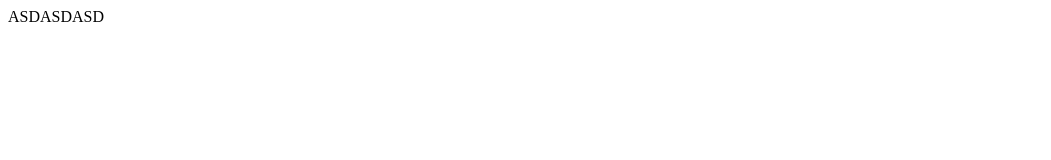
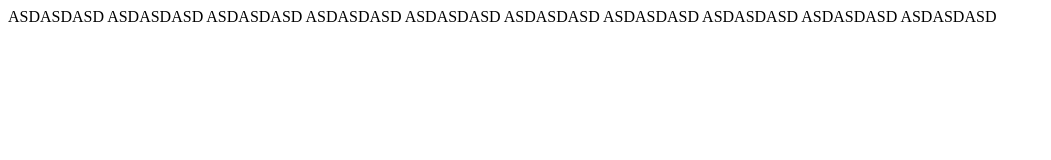
Before and after one commit to ararathakobyan95/test, a plain HTML site: page index.html in a window 1280 px wide. Shown: the whole page, without its empty margins (0-1051 px from the left). Drawn offline with Linux system fonts and the light colour scheme.

Commit message:
added fngyul

```diff
--- a/index.html
+++ b/index.html
@@ -1 +1,10 @@
 <a>ASDASDASD</a>
+<a>ASDASDASD</a>
+<a>ASDASDASD</a>
+<a>ASDASDASD</a>
+<a>ASDASDASD</a>
+<a>ASDASDASD</a>
+<a>ASDASDASD</a>
+<a>ASDASDASD</a>
+<a>ASDASDASD</a>
+<a>ASDASDASD</a>
--- /dev/null
+++ b/test2/fngyul.js
@@ -0,0 +1 @@
+console.clear();
```
